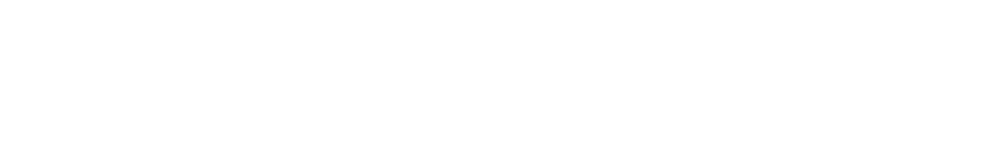
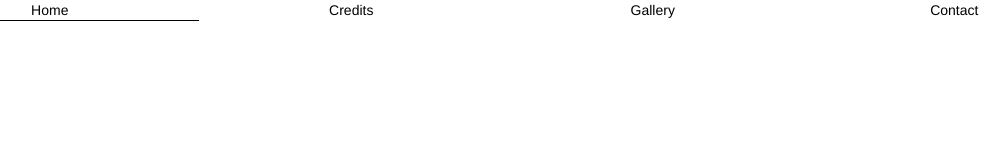
Before and after one commit to georgebach/georgebach.github.io, a plain HTML site: page index.html in a window 1280 px wide. Shown: the whole page, without its empty margins (139-1147 px from the left). Drawn offline with nearby package versions, Linux system fonts and the light colour scheme.

Commit message:
Base menu

```diff
--- a/index.html
+++ b/index.html
@@ -4,15 +4,31 @@
         <meta charset="utf-8">
         <meta http-equiv="X-UA-Compatible" content="IE=edge">
         <meta name="viewport" content="width=device-width, initial-scale=1">
-        <title>George Bach</title>
-        <link rel="stylesheet" href="//maxcdn.bootstrapcdn.com/bootstrap/3.2.0/css/bootstrap.min.css">
+        <meta name="description" content="George Bach's Portfolio">
+        <meta name="author" content="George Bach">
+        <!--<link rel="shortcut icon" href="/static/img/favicon.ico" />-->
+        <title>Home | George Bach</title>
+        <link rel="stylesheet" href="//netdna.bootstrapcdn.com/bootstrap/3.1.1/css/bootstrap.min.css">
+        <link rel="stylesheet" href="/static/css/main.min.css">
         <!--[if lt IE 9]>
-        <script src="https://oss.maxcdn.com/html5shiv/3.7.2/html5shiv.min.js"></script>
-        <script src="https://oss.maxcdn.com/respond/1.4.2/respond.min.js"></script>
+            <script src="//oss.maxcdn.com/libs/html5shiv/3.7.0/html5shiv.js"></script>
+            <script src="//oss.maxcdn.com/libs/respond.js/1.4.2/respond.min.js"></script>
         <![endif]-->
     </head>
     <body>
-        <script src="//ajax.googleapis.com/ajax/libs/jquery/1.11.1/jquery.min.js"></script>
-        <script src="//maxcdn.bootstrapcdn.com/bootstrap/3.2.0/js/bootstrap.min.js"></script>
+        <nav>
+            <ul>
+                <li><a class="selected" href="/">Home</a></li>
+                <li><a href="/credits">Credits</a></li>
+                <li><a href="/gallery">Gallery</a></li>
+                <li><a href="/contact">Contact</a></li>
+            </ul>
+        </nav>
+        <div class="container">
+        </div>
+        <!--<script src="//ajax.googleapis.com/ajax/libs/angularjs/1.2.19/angular.min.js"></script>-->
+        <script src="//ajax.googleapis.com/ajax/libs/jquery/1.11.0/jquery.min.js"></script>
+        <script src="//netdna.bootstrapcdn.com/bootstrap/3.1.1/js/bootstrap.min.js"></script>
+        <script src="/static/js/main.min.js"></script>
     </body>
 </html>
--- a/static/css/main.less
+++ b/static/css/main.less
@@ -0,0 +1,21 @@
+nav ul {
+  list-style: none;
+}
+nav ul li {
+  display: inline-block;
+  width: 24%;
+
+}
+
+nav ul li a {
+  width: 100%;
+  display: block;
+  text-align: center;
+  color: #000;
+}
+
+nav ul li a:hover, nav ul li a.selected {
+  border-bottom: 1px solid #000;
+  text-decoration: none;
+  color: #000;
+}
```
Also changed, not shown: static/css/main.min.css.
